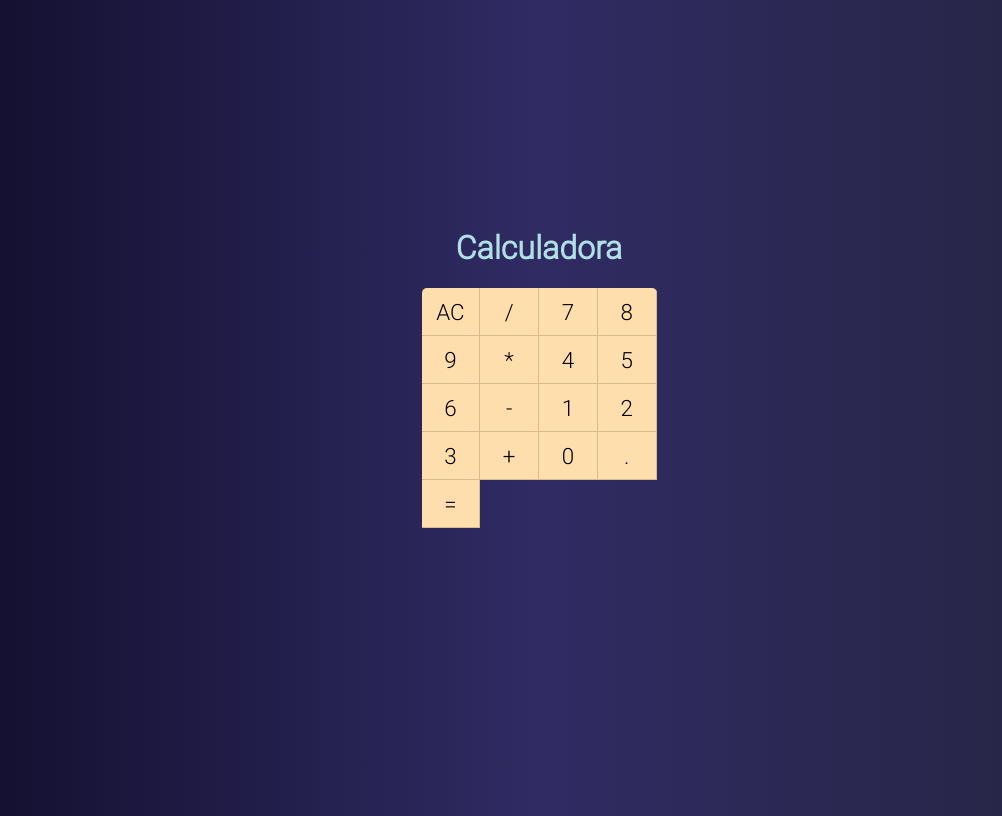
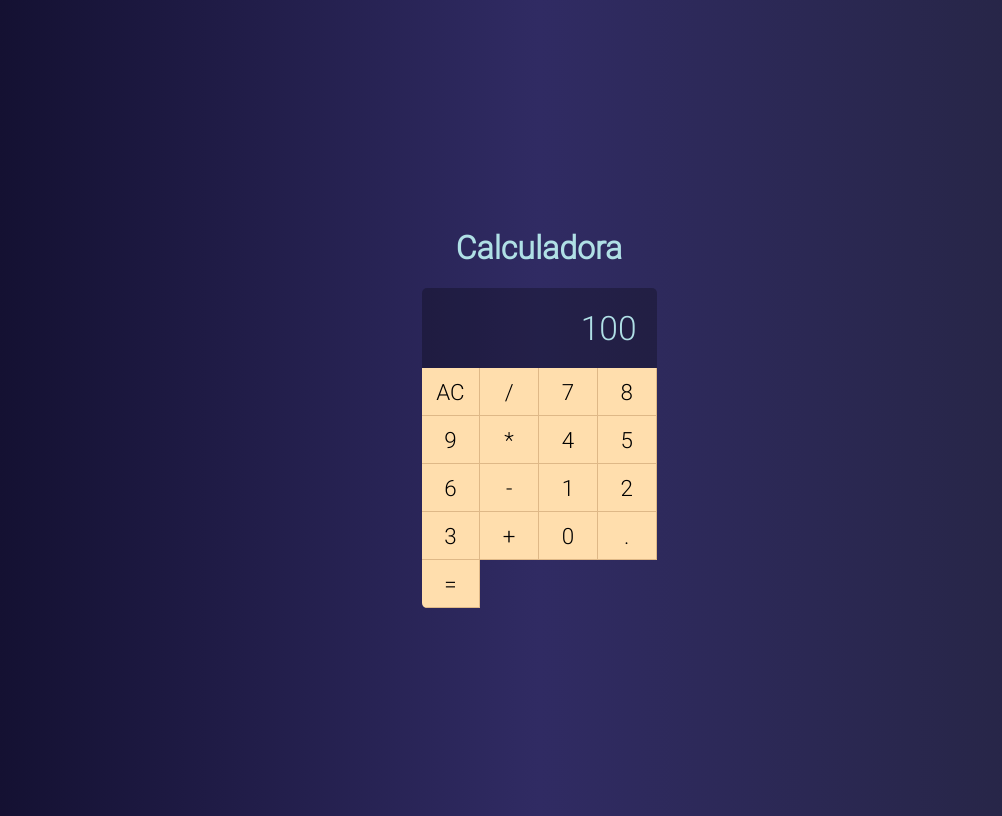
Before and after one commit to MarianaSiano/projetos, a React (Create React App) app in the folder calculadora/: page / in a window 1280 px wide. Shown: the whole page, without its empty margins (101-1103 px from the left). Built offline with nearby package versions, Linux system fonts and the light colour scheme.

Commit message:
Display começado e terminado

```diff
--- /dev/null
+++ b/calculadora/src/components/Display.css
@@ -0,0 +1,11 @@
+.display {
+    grid-column: span 4;
+    background-color: #0004;
+
+    display: flex;
+    justify-content: flex-end;
+    align-items: center;
+    padding: 20px;
+    font-size: 2.1em;
+    overflow: hidden;
+}
--- /dev/null
+++ b/calculadora/src/components/Display.jsx
@@ -0,0 +1,8 @@
+//Importe React
+import React from "react";
+
+//Importe css
+import './Display.css'
+
+export default props =>
+    <div className="display">{props.value}</div>
--- a/calculadora/src/main/Calculator.css
+++ b/calculadora/src/main/Calculator.css
@@ -8,5 +8,5 @@
 
     display: grid;
     grid-template-columns: repeat(4, 25%);
-    grid-template-rows: 48px 48px 48px 48px 48px;
+    grid-template-rows: 1fr 48px 48px 48px 48px 48px;
 }
--- a/calculadora/src/main/Calculator.jsx
+++ b/calculadora/src/main/Calculator.jsx
@@ -6,11 +6,14 @@
 
 //Importes jsx
 import Button from "../components/Button";
+import Display from "../components/Display";
 
 export default class Calculator extends Component {
     render() {
         return (
             <div className="calculator">
+                <Display value={100} />
+
                 <Button label="AC"/>
                 <Button label="/"/>
                 <Button label="7"/>
```
